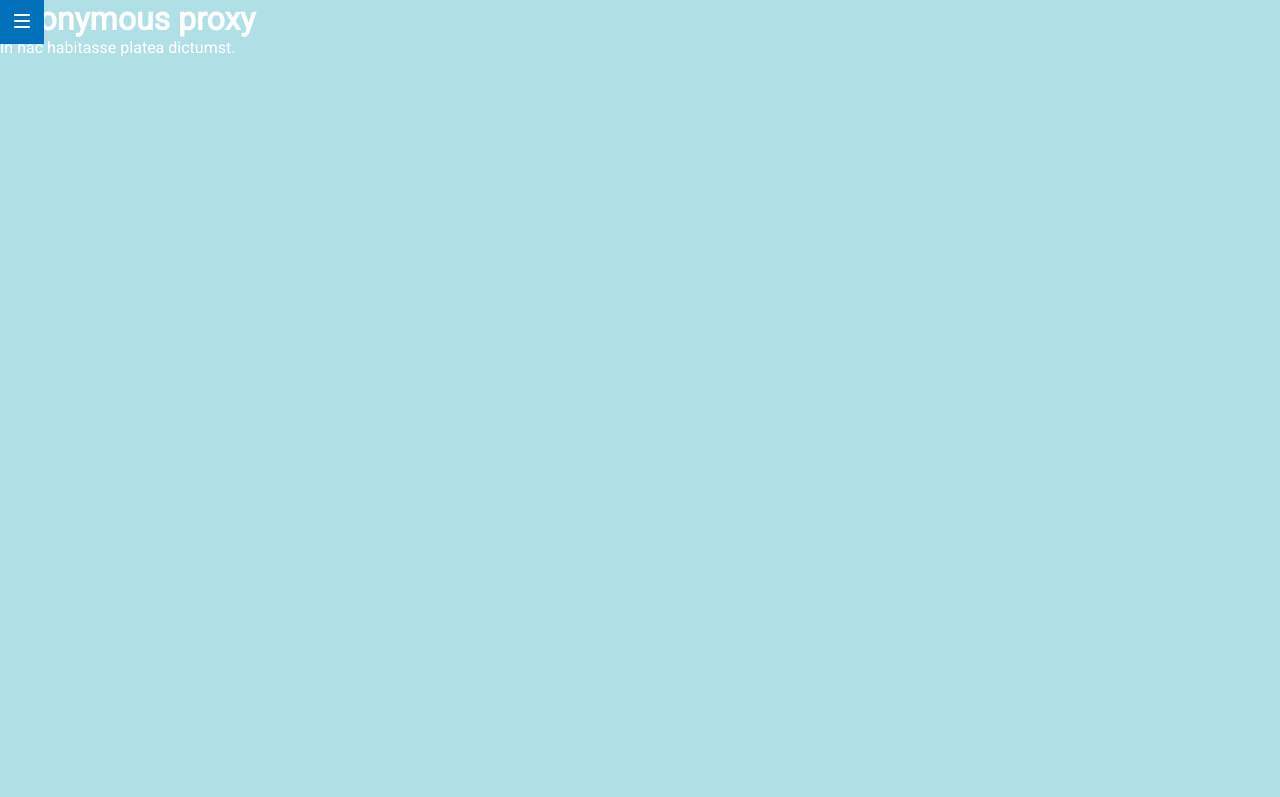
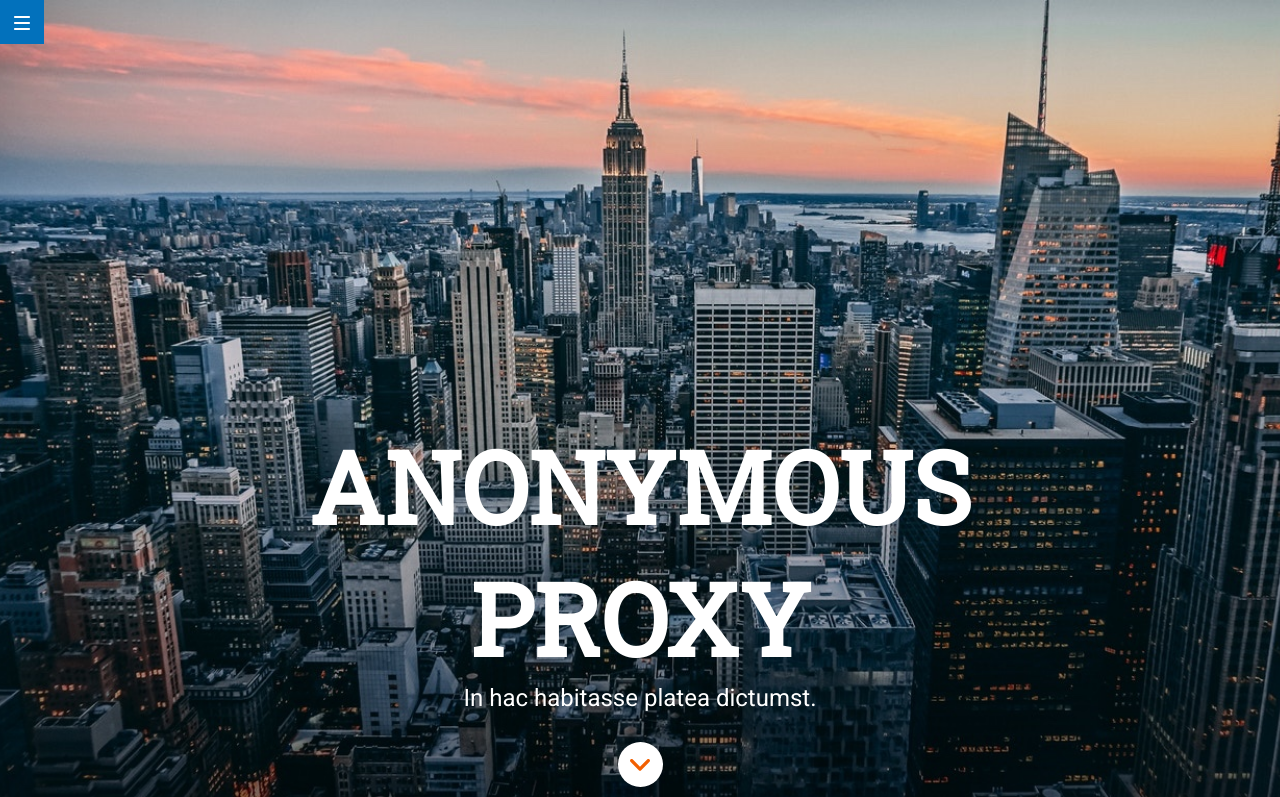
Before and after one commit to Adalab/modulo-1-evaluacion-final-evaferrerasbr, a website: page docs/index.html in a window 1280 px wide. Shown: the top 797 px of the page. Drawn offline with Linux system fonts and the light colour scheme.

Commit message:
Update docs with hero

```diff
--- a/docs/index.html
+++ b/docs/index.html
@@ -5,7 +5,11 @@
     <meta name="viewport" content="width=device-width, initial-scale=1" />
     <title>Evaluación final del módulo 1</title>
     <link
-      href="https://fonts.googleapis.com/css?family=Roboto&display=swap"
+      href="https://fonts.googleapis.com/css2?family=Roboto&display=swap"
+      rel="stylesheet"
+    />
+    <link
+      href="https://fonts.googleapis.com/css2?family=Roboto+Slab&display=swap"
       rel="stylesheet"
     />
     <link rel="stylesheet" href="./assets/css/styles.css" />
@@ -29,9 +33,15 @@
     </header>
 
     <div class="hero txt-light">
-      <h1>Anonymous proxy</h1>
-      <p>In hac habitasse platea dictumst.</p>
-      <div></div>
+      <div class="hero__wrapper">
+        <h1 class="hero__title txt-title txt-xl txt-center uppercase">
+          Anonymous proxy
+        </h1>
+        <p class="hero__text">In hac habitasse platea dictumst.</p>
+        <a class="button--scroll" href="#main-reasons--id">
+          <img src="./assets/images/ico-scroll-down.svg" />
+        </a>
+      </div>
     </div>
 
     <main class="main">
@@ -45,7 +55,7 @@
         <button>Go</button>
       </section>
 
-      <section class="main-reasons">
+      <section class="main-reasons" id="main-reasons--id">
         <h3>3 reasons to purchase</h3>
         <div>
           <h4>Ut sed metus</h4>
```
Also changed, not shown: docs/assets/css/styles.css (+1 -1 lines).
